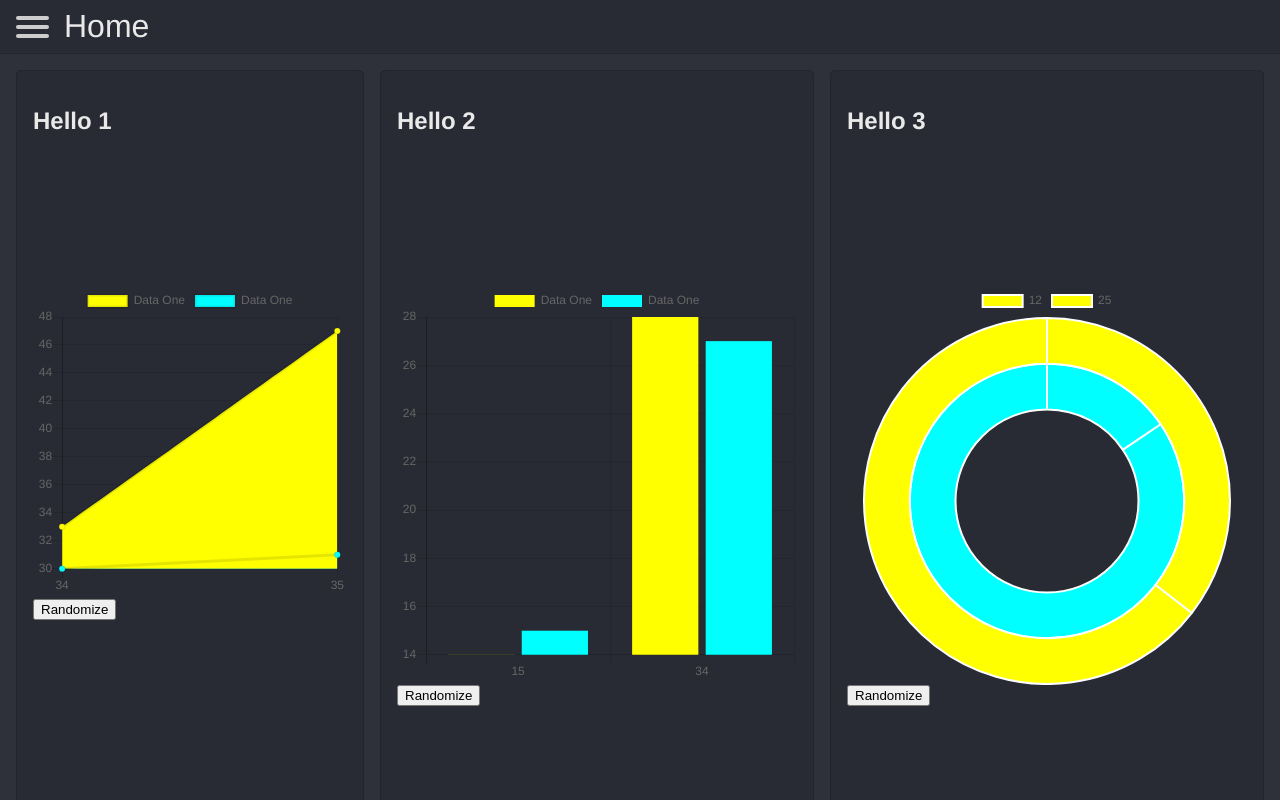
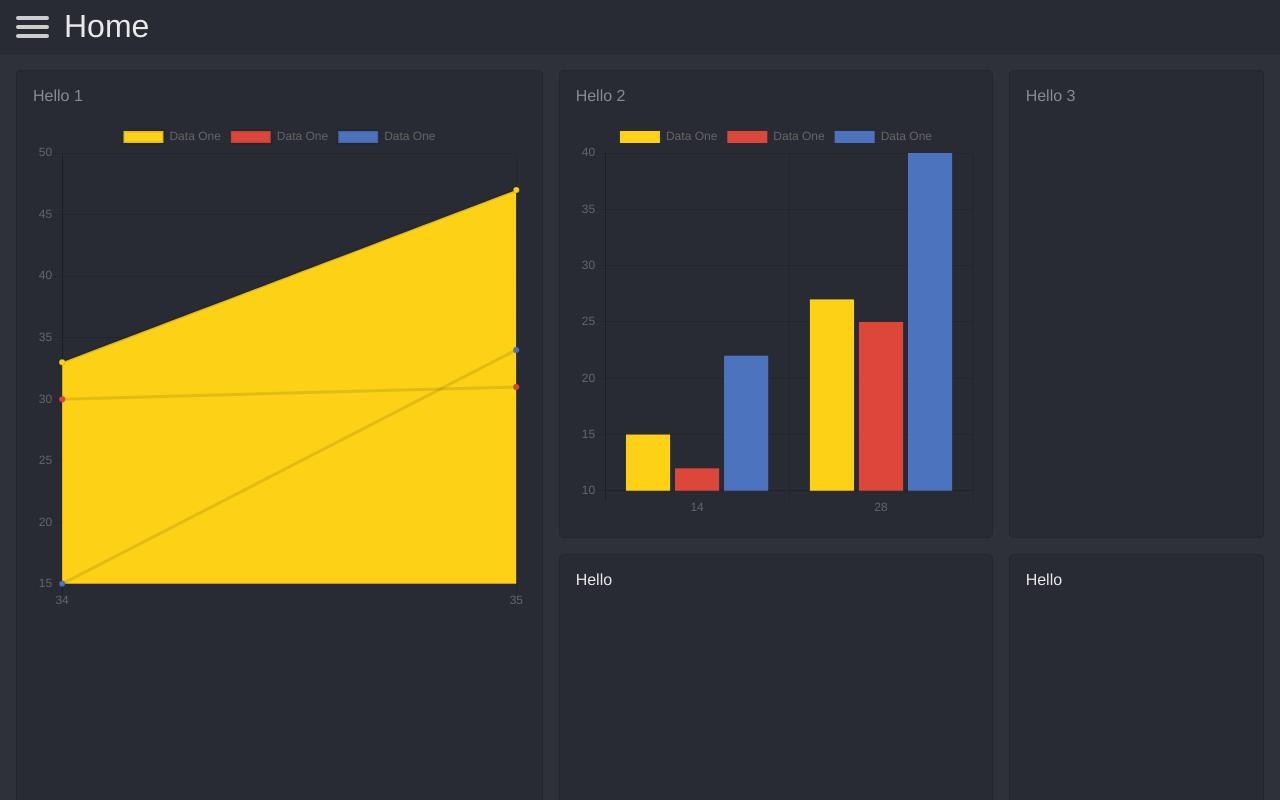
Before and after one commit to Khazl/vue-monitoring, a Vue app: page / in a window 1280 px wide. Shown: the top 800 px of the page. Built offline with nearby package versions, Linux system fonts and the light colour scheme.

Commit message:
Module Chart w.i.p.

```diff
--- a/src/components/module/Module.vue
+++ b/src/components/module/Module.vue
@@ -1,25 +1,27 @@
 <template>
     <div class="module">
-        <h2>{{ headline }}</h2>
-        <ModuleChart :design="design"></ModuleChart>
+        <ModuleHeadline>{{ headline }}</ModuleHeadline>
+        <ModuleChart v-if="chart" :design="chart"></ModuleChart>
     </div>
 </template>
 
 <script>
+import ModuleHeadline from '@/components/module/ModuleHeadline.vue';
 import ModuleChart from '@/components/module/ModuleChart.vue';
 
 export default {
     name: 'module',
     props: {
         headline: String,
-        design: {
+        chart: {
             type: String,
             validator: val => ['bar', 'horizontal-bar', 'doughnut', 'line', 'pie', 'polar-area', 'radar', 'bubble', 'scatter'].includes(val),
-        }
+        },
     },
     components: {
+        ModuleHeadline,
         ModuleChart,
-    }
+    },
 };
 </script>
 
--- a/src/components/module/ModuleChart.vue
+++ b/src/components/module/ModuleChart.vue
@@ -2,7 +2,7 @@
   <div class="small">
     <component :is="design + '-chart'" :chart-data="datacollection"></component>
 
-    <button @click="fillData()">Randomize</button>
+    <!--<button @click="fillData()">Randomize</button>-->
   </div>
 </template>
 
@@ -50,11 +50,17 @@ export default {
         datasets: [
           {
             label: 'Data One',
-            backgroundColor: '#ffff00',
+            backgroundColor: '#FCD116',
             data: [this.getRandomInt(), this.getRandomInt()],
-          }, {
+          },
+          {
             label: 'Data One',
-            backgroundColor: '#00ffff',
+            backgroundColor: '#DD473A',
+            data: [this.getRandomInt(), this.getRandomInt()],
+          },
+          {
+            label: 'Data One',
+            backgroundColor: '#4C73BE',
             data: [this.getRandomInt(), this.getRandomInt()],
           },
         ],
@@ -69,7 +75,6 @@ export default {
 
 <style>
   .small {
-    max-width: 600px;
-    margin:  150px auto;
+    margin-top: 1rem;
   }
 </style>
--- a/src/components/module/ModuleHeadline.vue
+++ b/src/components/module/ModuleHeadline.vue
@@ -1,7 +1,7 @@
 <template>
-  <h1>
+  <h2>
     <slot></slot>
-  </h1>
+  </h2>
 </template>
 
 <script>
@@ -10,8 +10,11 @@ export default {
 };
 </script>
 
-<style lang="scss">
-  h1 {
-      color: #f00;
+<style scoped lang="scss">
+  h2 {
+    margin: 0;
+    font-size: 16px;
+    font-weight: 200;
+    opacity: .5;
   }
 </style>
--- a/src/views/Home.vue
+++ b/src/views/Home.vue
@@ -1,8 +1,8 @@
 <template>
   <Container layout="layout-1">
-    <Module headline="Hello 1" design="line"></Module>
-    <Module headline="Hello 2" design="bar"></Module>
-    <Module headline="Hello 3" design="doughnut"></Module>
+    <Module headline="Hello 1" chart="line"></Module>
+    <Module headline="Hello 2" chart="bar"></Module>
+    <Module headline="Hello 3"></Module>
 
     <div class="module">Hello</div>
     <div class="module">Hello</div>
```
